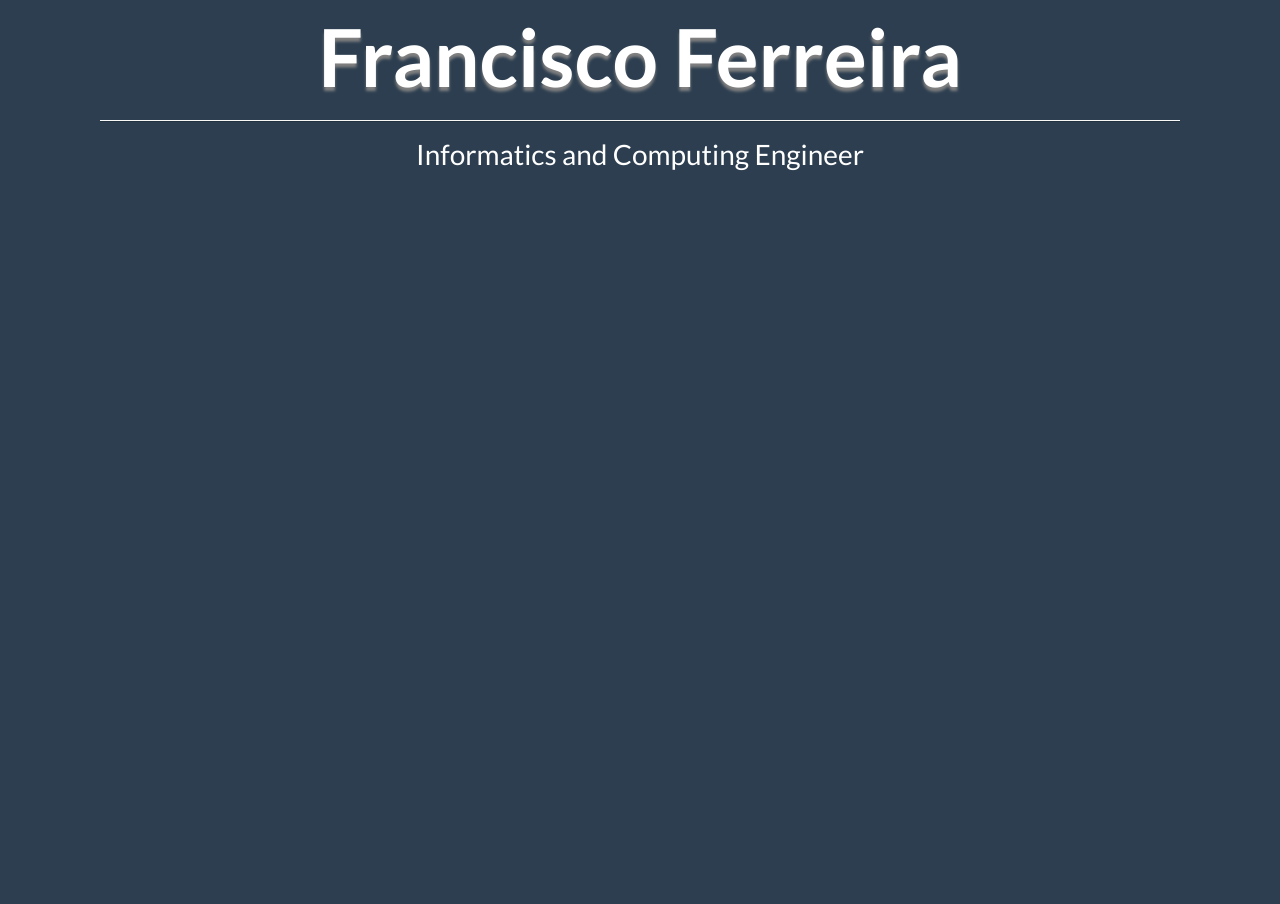
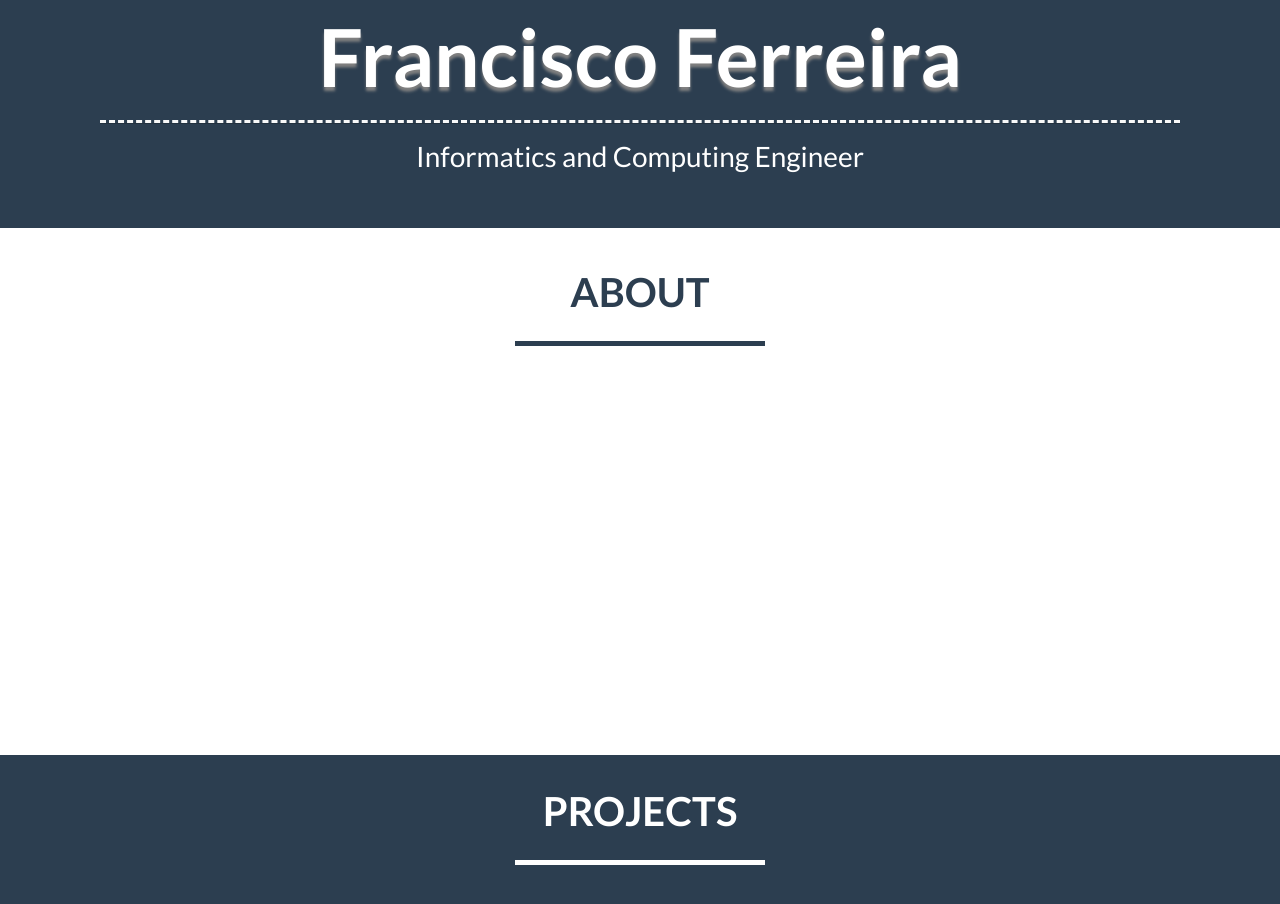
Before and after one commit to ff7/francisco_tf.github.io, a plain HTML site: page index.html in a window 1280 px wide. Shown: the part 480-1384 px from the top of the page. Before the commit the page ends 800 px from the top, so only its background shows below. Drawn offline with nearby package versions, Linux system fonts and the light colour scheme.

Commit message:
working on sections

```diff
--- a/index.css
+++ b/index.css
@@ -1,7 +1,6 @@
 body{
     /* background: url(https://images.unsplash.com/photo-1474524955719-b9f87c50ce47?ixlib=rb-0.3.5&ixid=eyJhcHBfaWQiOjEyMDd9&s=c83ef66968ed8c6a5c1ac1111ee78c1e&auto=format&fit=crop&w=1052&q=80); */
     /* background-color: #0c383e; */
-    background-color: rgb(44,62,80);
     /* background-size: cover; */
     font-family: Lato;
     /* background-position: center; */
@@ -17,12 +16,12 @@ html{
 }
 
 nav{
-    /* margin-top: 2.5%; */
+    /* margin-bottom: 5%; */
 }
 
 hr{
     border-color: white;
-    border-top: 1px solid #f8f8f8;
+    border-top: 3px dashed #f8f8f8;
     border-bottom: 1px solid rgba(0,0,0,0.2);
 }
 
@@ -32,8 +31,22 @@ h1{
     text-shadow: 0px 4px 3px grey;
 }
 
+h2{
+    padding-top: 2.5%;
+    font-size: 2.5rem;
+    font-weight: bold;
+}
+
+h3{
+    padding-bottom: 5%;
+}
+
 #content{
     text-align: center;
+    padding-top: 5%;
+}
+
+.frame{
     padding-top: 5%;
 }
 
@@ -42,7 +55,8 @@ h1{
     margin-left: auto;
     margin-right: auto;
     width: 50%;
-    margin-top: 5%;
+    /* margin-top: 5%; */
+    /* padding-top: 5%; */
     border: 3px solid white;
 }
 
@@ -64,3 +78,32 @@ transition:all .4s ease-in-out;
     -ms-transition:all .4s ease-in-out;
     -o-transition:all .4s ease-in-out;
 }
+
+#main{
+    background-color: rgb(44,62,80);
+}
+
+#about{
+    background-color: white;
+    color: rgb(44,62,80);
+    font-size: 5rem;
+    text-align: center;
+    padding-bottom: 30%;
+    text-transform: uppercase;
+}
+
+#projects{
+    background-color: rgb(44,62,80);
+    text-align: center;
+    padding-bottom: 30%;
+    text-transform: uppercase;
+}
+
+hr.star-primary {
+    padding: 0;
+    border: none;
+    border-top: solid 5px;
+    text-align: center;
+    max-width: 250px;
+    margin: 25px auto 25px;
+  }
--- a/index.html
+++ b/index.html
@@ -38,6 +38,7 @@
         </div>
         </nav>
 
+        <section id = "main">
             <div class = "container">
                 <div class = "col-lg-12">
                     <div class = "frame">
@@ -51,5 +52,19 @@
                     </div>
                 </div>
             </div>
+        </section>
+
+        <section id = "about">
+            <div class = "container"></div>
+            <h2>About</h2>
+            <hr class="star-primary">
+        </section>
+
+        <section id = "projects">
+            <div class = "container"></div>
+            <h2>Projects</h2>
+            <hr class="star-primary">
+        </section>
+
     </body>
 </html>
```
Lines whose indentation alone changed are shown as unchanged.
